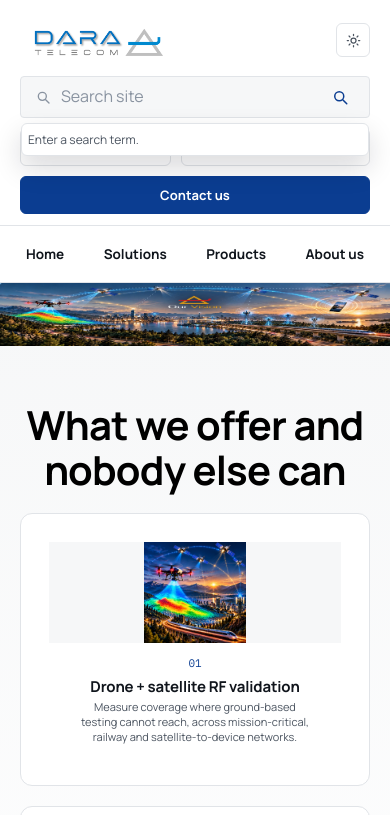
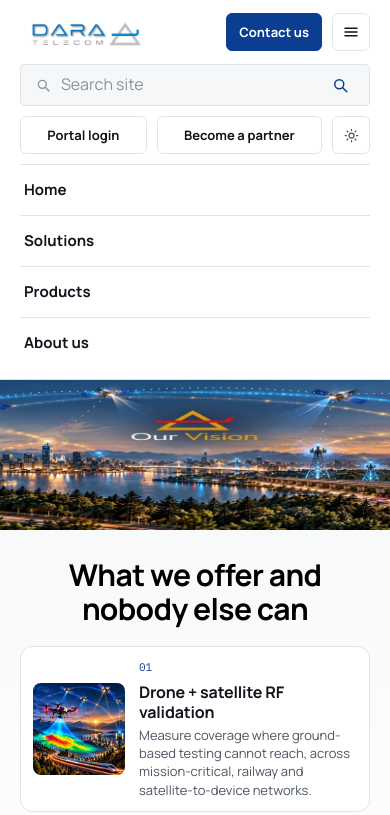
Before and after one commit to DARA-Development/dara-website, a website: page index.html in a window 390 px wide. Both pictures are taken after a click on the button "Menu". Shown: the top 815 px of the page. Drawn offline with Linux system fonts and the light colour scheme.

Commit message:
Tune the layout for phones and tablets
Collapse the header into a single row with a menu button below 980px,
make the banner taller and centre-cropped, lay offer cards out as rows
on phones, and tighten spacing. Desktop layout is unchanged.

Co-Authored-By: Claude Opus 5.5 <noreply@anthropic.com>

```diff
--- a/about_us.html
+++ b/about_us.html
@@ -27,6 +27,9 @@
         </a>
       </div>
 
+      <button class="menu-toggle" type="button" aria-label="Menu" aria-expanded="false" aria-controls="primary-nav">
+        <svg viewBox="0 0 24 24" fill="none" stroke="currentColor" stroke-width="2" stroke-linecap="round" aria-hidden="true"><path d="M4 7h16M4 12h16M4 17h16"/></svg>
+      </button>
       <form class="site-search" role="search">
         <svg viewBox="0 0 24 24" fill="none" stroke="currentColor" stroke-width="2" stroke-linecap="round" stroke-linejoin="round" aria-hidden="true">
           <circle cx="11" cy="11" r="6"/>
@@ -53,7 +56,7 @@
       </div>
     </div>
 
-    <nav class="primary-nav">
+    <nav class="primary-nav" id="primary-nav">
       <div class="nav-item"><a class="nav-link" href="index.html">Home</a></div>
       <div class="nav-item"><a class="nav-link" href="solutions.html">Solutions</a></div>
       <div class="nav-item"><a class="nav-link" href="products.html">Products</a></div>
@@ -130,6 +133,7 @@
   });
 
 </script>
+<script src="site-nav.js?v=dev"></script>
 <script src="contact-forms.js?v=dev"></script>
 <script src="site-search.js?v=dev"></script>
 </body>
--- a/index.html
+++ b/index.html
@@ -28,6 +28,9 @@
         </a>
       </div>
 
+      <button class="menu-toggle" type="button" aria-label="Menu" aria-expanded="false" aria-controls="primary-nav">
+        <svg viewBox="0 0 24 24" fill="none" stroke="currentColor" stroke-width="2" stroke-linecap="round" aria-hidden="true"><path d="M4 7h16M4 12h16M4 17h16"/></svg>
+      </button>
       <form class="site-search" role="search">
         <svg viewBox="0 0 24 24" fill="none" stroke="currentColor" stroke-width="2" stroke-linecap="round" stroke-linejoin="round" aria-hidden="true">
           <circle cx="11" cy="11" r="6"/>
@@ -54,7 +57,7 @@
       </div>
     </div>
 
-    <nav class="primary-nav">
+    <nav class="primary-nav" id="primary-nav">
       <div class="nav-item"><a class="nav-link" href="index.html">Home</a></div>
       <div class="nav-item"><a class="nav-link" href="solutions.html">Solutions</a></div>
       <div class="nav-item"><a class="nav-link" href="products.html">Products</a></div>
@@ -254,6 +257,7 @@
     });
   });
 </script>
+<script src="site-nav.js?v=dev"></script>
 <script src="contact-forms.js?v=dev"></script>
 <script src="site-search.js?v=dev"></script>
 </body>
--- /dev/null
+++ b/site-nav.js
@@ -0,0 +1,20 @@
+(function() {
+  var masthead = document.querySelector('.masthead');
+  var toggle = document.querySelector('.menu-toggle');
+  if (!masthead || !toggle) return;
+
+  function setOpen(open) {
+    masthead.classList.toggle('menu-open', open);
+    toggle.setAttribute('aria-expanded', open ? 'true' : 'false');
+  }
+  toggle.addEventListener('click', function() {
+    setOpen(!masthead.classList.contains('menu-open'));
+  });
+  document.addEventListener('keydown', function(e) {
+    if (e.key === 'Escape') setOpen(false);
+  });
+  // Opening a form or following a menu link should leave the menu closed behind it.
+  masthead.addEventListener('click', function(e) {
+    if (e.target.closest('[data-modal], .nav-link')) setOpen(false);
+  });
+})();
--- a/style.css
+++ b/style.css
@@ -127,6 +127,8 @@
 	.dropdown a span { font-size: 12px; color: var(--ink-faint); }
 
 	.nav-actions { display: flex; align-items: center; gap: 10px; }
+	.menu-toggle { display: none; width: 38px; height: 38px; align-items: center; justify-content: center; border: 1px solid var(--line); border-radius: 6px; background: transparent; color: var(--ink); }
+	.menu-toggle svg { width: 18px; height: 18px; }
 	.theme-toggle {
 		width: 34px; height: 34px; border: 1px solid var(--line); background: transparent; border-radius: 6px;
 		display: flex; align-items: center; justify-content: center; color: var(--ink-soft); order: 1;
@@ -289,17 +291,30 @@
 	}
 	@media (max-width: 980px) {
 		.wrap { padding: 0 20px; }
-		.masthead { position: static; }
-		.masthead .wrap { height: auto; padding: 14px 20px 6px; gap: 10px; }
-		.masthead-top { flex-wrap: wrap; gap: 10px; }
+		.masthead .wrap { height: auto; padding: 10px 20px; gap: 0; }
+		.masthead-top { flex-wrap: wrap; gap: 10px; padding-bottom: 0; }
+		.masthead-top::after { display: none; }
 		.masthead-top .brand { order: 0; flex: 1 1 auto; margin: 0; }
-		.masthead-top .brand-logo { height: 52px; }
+		.masthead-top .brand-logo { height: 44px; }
 		.masthead-top .nav-actions { display: contents; }
-		.masthead-top .theme-toggle { order: 1; }
-		.masthead-top .site-search { order: 2; flex: 1 1 100%; max-width: none; }
-		.masthead-top .btn { order: 3; flex: 1 1 auto; padding: 9px 12px; font-size: 13px; text-align: center; }
-		.primary-nav { gap: 4px; justify-content: space-between; }
-		.nav-link { padding: 8px 6px; font-size: 13.5px; }
+		.masthead-top .btn { padding: 9px 12px; font-size: 13px; text-align: center; }
+		.masthead-top .nav-actions .btn-brand { order: 1; }
+		.menu-toggle { display: flex; order: 2; }
+		.masthead-top .site-search { order: 3; flex: 1 1 100%; max-width: none; }
+		.masthead-top > .btn, .masthead-top .nav-actions .btn-outline { order: 4; flex: 1 1 auto; }
+		.masthead-top .theme-toggle { order: 5; width: 38px; height: 38px; }
+		.masthead:not(.menu-open) .site-search,
+		.masthead:not(.menu-open) .masthead-top > .btn,
+		.masthead:not(.menu-open) .nav-actions .btn-outline,
+		.masthead:not(.menu-open) .theme-toggle,
+		.masthead:not(.menu-open) .primary-nav { display: none; }
+		.masthead.menu-open { max-height: 100vh; overflow-y: auto; }
+		.primary-nav { flex-direction: column; align-items: stretch; gap: 0; margin-top: 10px; border-top: 1px solid var(--line); }
+		.nav-item { height: auto; }
+		.nav-link { width: 100%; height: auto; padding: 13px 4px; font-size: 15px; border-bottom: 1px solid var(--line); }
+		.nav-item:last-child .nav-link { border-bottom-color: transparent; }
+		.hero-banner img { min-height: 150px; object-fit: cover; }
+		.solutions-content-space { min-height: 30vh; }
 		.utility .wrap { padding: 6px 20px; }
 		.hero .wrap, .story .wrap { grid-template-columns: 1fr; gap: 32px; }
 		.hero .hero-offerings { display: block; }
@@ -315,6 +330,22 @@
 		.founder-grid { grid-template-columns: 1fr; }
 		.footer-grid { grid-template-columns: 1fr 1fr; }
 	}
+	@media (max-width: 600px) {
+		.hero .hero-offerings { padding-top: 28px; padding-bottom: 36px; }
+		.hero-offerings h1 { margin-bottom: 20px; font-size: 30px; }
+		.offer-grid { gap: 12px; }
+		.offer-card { flex-direction: row; align-items: center; gap: 14px; padding: 12px; text-align: left; }
+		.offer-card-image { width: 92px; height: 92px; flex: 0 0 92px; border-radius: 8px; object-fit: cover; }
+		.offer-card-content { align-items: flex-start; padding: 0; }
+		.offer-card h2 { font-size: 16px; }
+		.offer-card p { max-width: none; font-size: 13px; line-height: 1.4; }
+		.hero .hero-ctas { margin-top: 24px; }
+		.hero-ctas .btn { flex: 1 1 auto; text-align: center; }
+		.cta-band { padding: 40px 0; }
+		.cta-band h2 { font-size: 21px; }
+		.sectors { padding: 40px 0; }
+		.site-footer { padding-top: 40px; }
+	}
 	@media (min-width: 981px) and (max-height: 850px) {
 		.hero-banner img { height: 15vh; object-fit: cover; }
 		.hero .hero-offerings { padding-top: 16px; padding-bottom: 16px; }
```
Also changed, not shown: products.html (+5 -1 lines), solutions.html (+5 -1 lines), tests/site.spec.js (+28 -0 lines).
